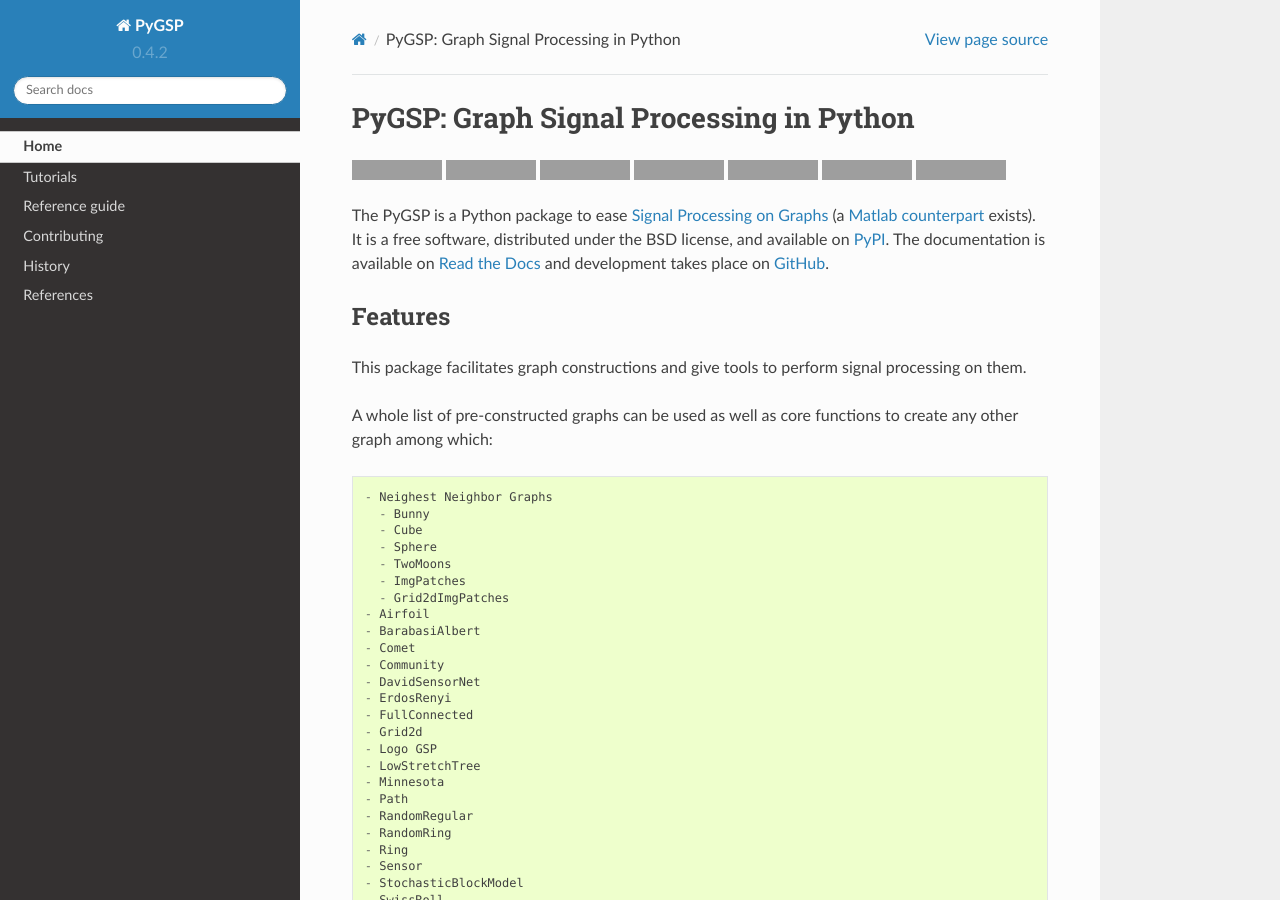
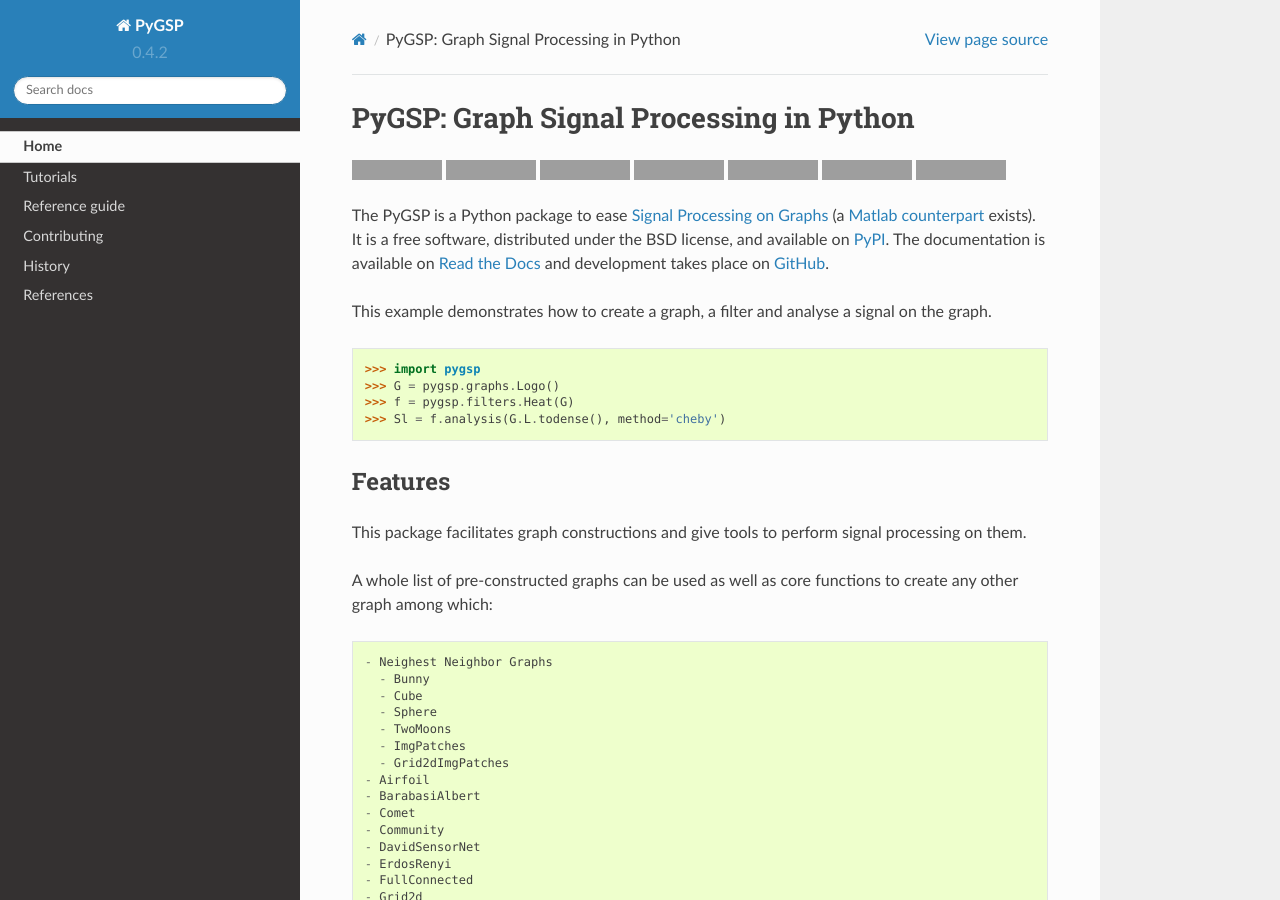
Before and after one commit to epfl-lts2/pygsp, a Sphinx documentation site: the page built from doc/index.rst, in a window 1280 px wide and 900 px high, cut to the strip 0-900 px from the top of the window. Built offline with Sphinx 7.4.7 and the Read the Docs theme 2.0.0, drawn with Linux system fonts in a browser that asks for light colours; grey boxes are pictures that could not be loaded.

Commit message:
simple usage example goes in readme

```diff
--- a/README.rst
+++ b/README.rst
@@ -33,6 +33,13 @@
 documentation is available on `Read the Docs
 <https://pygsp.readthedocs.io>`_ and development takes place on `GitHub
 <https://github.com/epfl-lts2/pygsp>`_.
+
+This example demonstrates how to create a graph, a filter and analyse a signal on the graph.
+
+>>> import pygsp
+>>> G = pygsp.graphs.Logo()
+>>> f = pygsp.filters.Heat(G)
+>>> Sl = f.analysis(G.L.todense(), method='cheby')
 
 Features
 --------
--- a/doc/tutorials/index.rst
+++ b/doc/tutorials/index.rst
@@ -8,7 +8,6 @@
 .. toctree::
     :maxdepth: 2
 
-    simple
     demo
     demo_wavelet
     demo_graph_tv
```
Also changed, not shown: doc/tutorials/simple.rst (deleted, +0 -10 lines).
